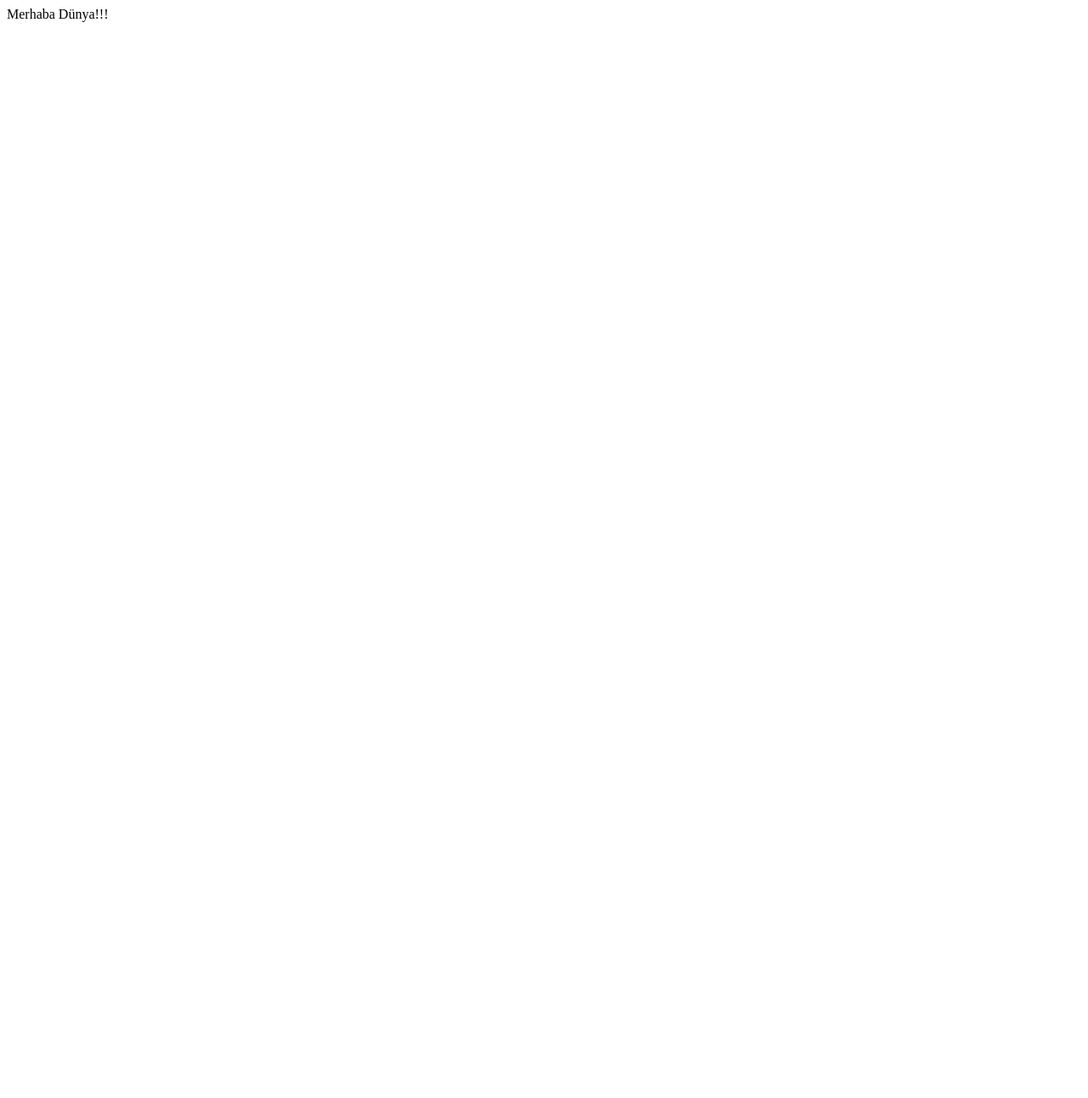
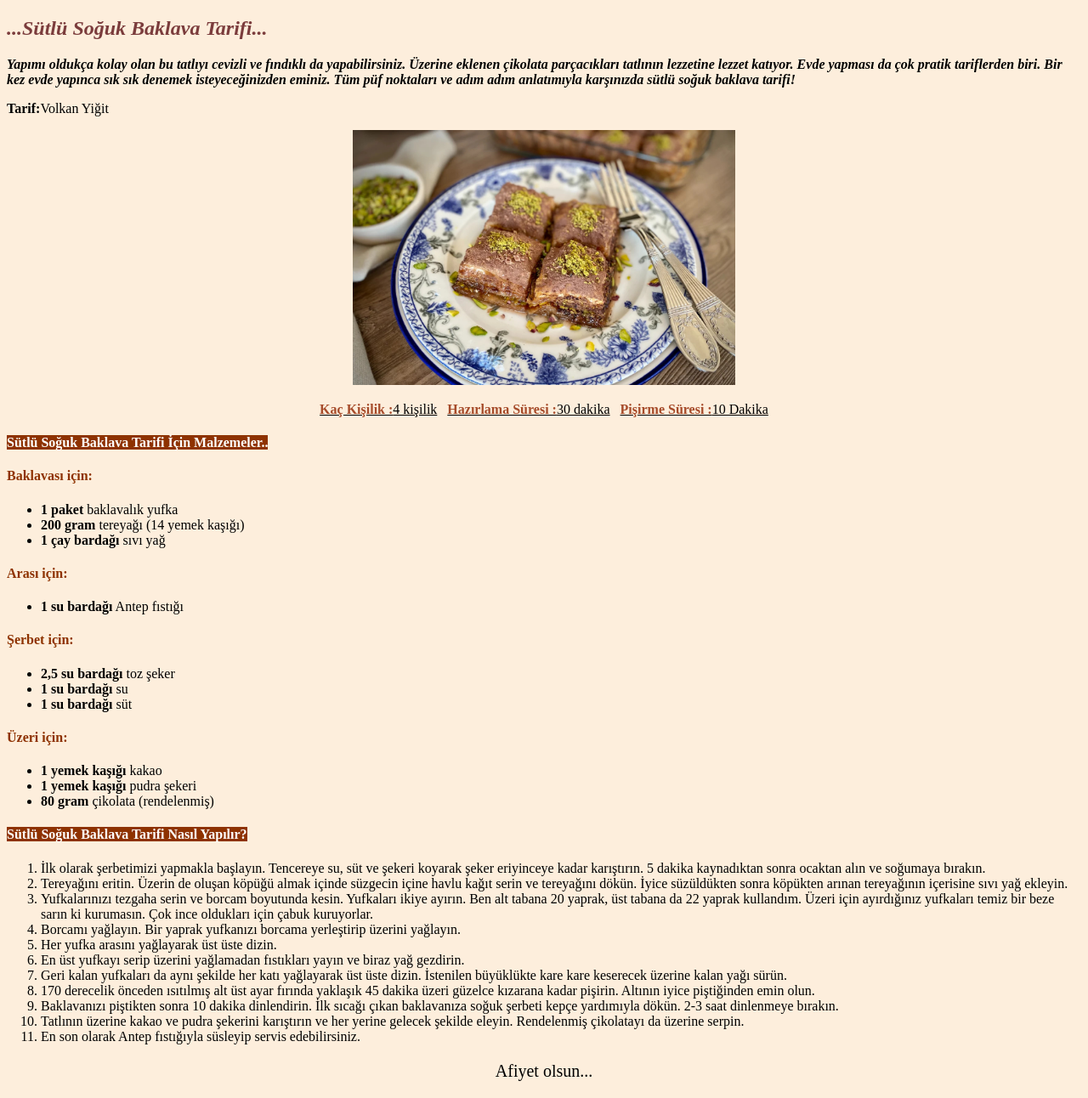
Before and after one commit to vyigit/Tarif-Odevi, a plain HTML site: page index.html in a window 1280 px wide. Shown: the whole page at 85% size. Before the commit the page ends 800 px from the top, so only its background shows below. Drawn offline with Linux system fonts and the light colour scheme.

Commit message:
Tarif-Odevi final

```diff
--- a/index.html
+++ b/index.html
@@ -1,12 +1,86 @@
 <!DOCTYPE html>
-<html lang="en">
+<html lang="tr">
+
 <head>
     <meta charset="UTF-8">
     <meta http-equiv="X-UA-Compatible" content="IE=edge">
     <meta name="viewport" content="width=device-width, initial-scale=1.0">
-    <title>Anasayfa</title>
+    <title>Sütlü Soğuk Baklava Tarifi</title>
 </head>
-<body>
-    Merhaba Dünya!!!
+
+<body bgcolor="#FDEEDC">
+    <h2 style="color:#7b3c3c"><i>...Sütlü Soğuk Baklava Tarifi...</i></h2>
+    <p><i><b>Yapımı oldukça kolay olan bu tatlıyı cevizli ve fındıklı da yapabilirsiniz. Üzerine eklenen çikolata
+                parçacıkları tatlının lezzetine lezzet katıyor. Evde yapması da çok pratik tariflerden biri. Bir kez
+                evde yapınca sık sık denemek isteyeceğinizden eminiz. Tüm püf noktaları ve adım adım anlatımıyla
+                karşınızda sütlü soğuk baklava tarifi!</b></i></p>
+    <p><b>Tarif:</b>Volkan Yiğit</p>
+    <header style="text-align: center;">
+        <img src="img/soguk-baklava.jpg" height="300px" alt="soguk-baklava">
+    </header>
+
+    <p style="text-align:center"">
+    <u><b><span style=" color:#A64B2A ">Kaç Kişilik :</span></b>4 kişilik</u>&ensp;
+    <u><b><span style=" color:#A64B2A ">Hazırlama Süresi :</span></b>30 dakika</u>&ensp;
+    <u><b><span style=" color:#A64B2A ">Pişirme Süresi :</span></b>10 Dakika</u>
+
+  </p>
+
+<h4><span style=" background-color:#8E3200 ;color:#FFFFFF;">Sütlü Soğuk Baklava Tarifi İçin Malzemeler..</span></h4>
+
+        <h4 style="color:#8E3200">Baklavası için:</h4>
+        <ul>
+            <li><b>1 paket</b> baklavalık yufka</li>
+            <li><b>200 gram</b> tereyağı (14 yemek kaşığı)</li>
+            <li><b>1 çay bardağı</b> sıvı yağ</li>
+        </ul>
+
+        <h4 style="color:#8E3200">Arası için:</h4>
+        <ul>
+            <li><b>1 su bardağı</b> Antep fıstığı</li>
+        </ul>
+        <h4 style="color:#8E3200">Şerbet için:</h4>
+        <ul>
+            <li><b>2,5 su bardağı</b> toz şeker</li>
+            <li><b>1 su bardağı</b> su</li>
+            <li><b>1 su bardağı</b> süt</li>
+        </ul>
+        <h4 style="color:#8E3200">Üzeri için:</h4>
+        <ul>
+            <li><b>1 yemek kaşığı</b> kakao
+            </li>
+            <li><b>1 yemek kaşığı</b> pudra şekeri</li>
+            <li><b>80 gram</b> çikolata (rendelenmiş)</li>
+        </ul>
+        <h4><span style="background-color:#8E3200
+;color:#FFFFFF;">Sütlü Soğuk Baklava Tarifi Nasıl Yapılır?</span></h4>
+
+        <ol>
+            <li>İlk olarak şerbetimizi yapmakla başlayın. Tencereye su, süt ve şekeri koyarak şeker eriyinceye kadar
+                karıştırın. 5 dakika kaynadıktan sonra ocaktan alın ve soğumaya bırakın.
+            </li>
+            <li>Tereyağını eritin. Üzerin de oluşan köpüğü almak içinde süzgecin içine havlu kağıt serin ve tereyağını
+                dökün. İyice süzüldükten sonra köpükten arınan tereyağının içerisine sıvı yağ ekleyin.</li>
+            <li>Yufkalarınızı tezgaha serin ve borcam boyutunda kesin. Yufkaları ikiye ayırın. Ben alt tabana 20 yaprak,
+                üst tabana da 22 yaprak kullandım. Üzeri için ayırdığınız yufkaları temiz bir beze sarın ki kurumasın.
+                Çok ince oldukları için çabuk kuruyorlar.</li>
+            <li>Borcamı yağlayın. Bir yaprak yufkanızı borcama yerleştirip üzerini yağlayın.</li>
+            <li>Her yufka arasını yağlayarak üst üste dizin.</li>
+            <li>En üst yufkayı serip üzerini yağlamadan fıstıkları yayın ve biraz yağ gezdirin.
+            </li>
+            <li>Geri kalan yufkaları da aynı şekilde her katı yağlayarak üst üste dizin. İstenilen büyüklükte kare kare
+                keserecek üzerine kalan yağı sürün.</li>
+            <li>170 derecelik önceden ısıtılmış alt üst ayar fırında yaklaşık 45 dakika üzeri güzelce kızarana kadar
+                pişirin. Altının iyice piştiğinden emin olun.</li>
+            <li>Baklavanızı piştikten sonra 10 dakika dinlendirin. İlk sıcağı çıkan baklavanıza soğuk şerbeti kepçe
+                yardımıyla dökün. 2-3 saat dinlenmeye bırakın.</li>
+            <li>Tatlının üzerine kakao ve pudra şekerini karıştırın ve her yerine gelecek şekilde eleyin. Rendelenmiş
+                çikolatayı da üzerine serpin.</li>
+            <li>En son olarak Antep fıstığıyla süsleyip servis edebilirsiniz.</li>
+        </ol>
+
+        <p style="font-size:20px; text-align:center;">Afiyet olsun...</p>
+
 </body>
+
 </html>
```
Also changed, not shown: img/soguk-baklava.jpg (added).
